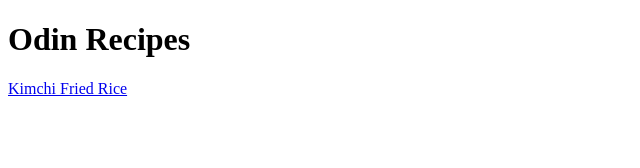
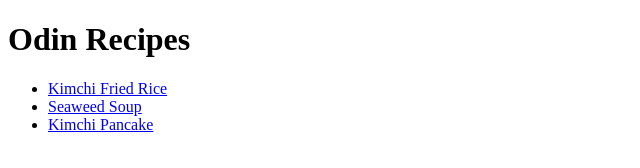
Before and after one commit to QtumMechanic/odin-recipes, a plain HTML site: page index.html in a window 1280 px wide. Shown: the whole page, without its empty margins (0-640 px from the left). Drawn offline with Linux system fonts and the light colour scheme.

Commit message:
Created unordered list of recipes

```diff
--- a/index.html
+++ b/index.html
@@ -6,6 +6,10 @@
 </head>
 <body>
     <h1>Odin Recipes</h1>
-    <a href="recipes/kimchi-fried-rice.html">Kimchi Fried Rice</a>
+    <ul>
+        <li><a href="recipes/kimchi-fried-rice.html">Kimchi Fried Rice</a></li>
+        <li><a href="recipes/seaweed-soup.html">Seaweed Soup</a></li>
+        <li><a href="recipes/kimchi-pancake.html">Kimchi Pancake</a></li>
+    </ul>
 </body>
 </html>
```
